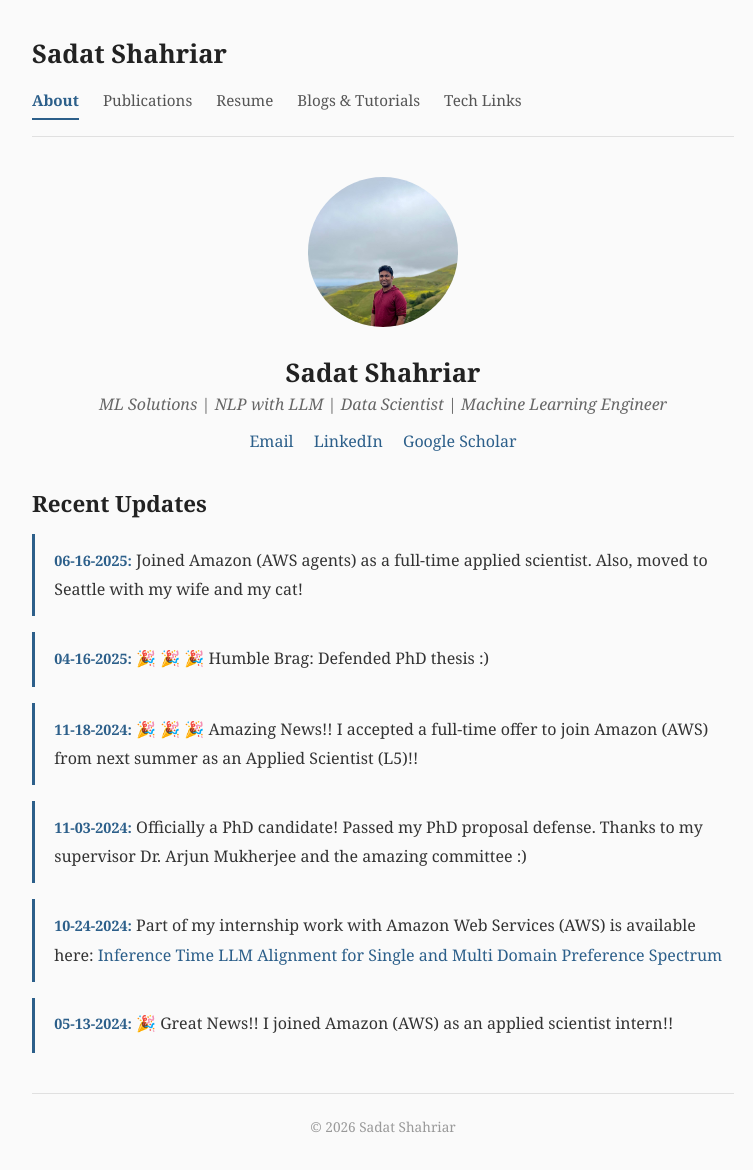
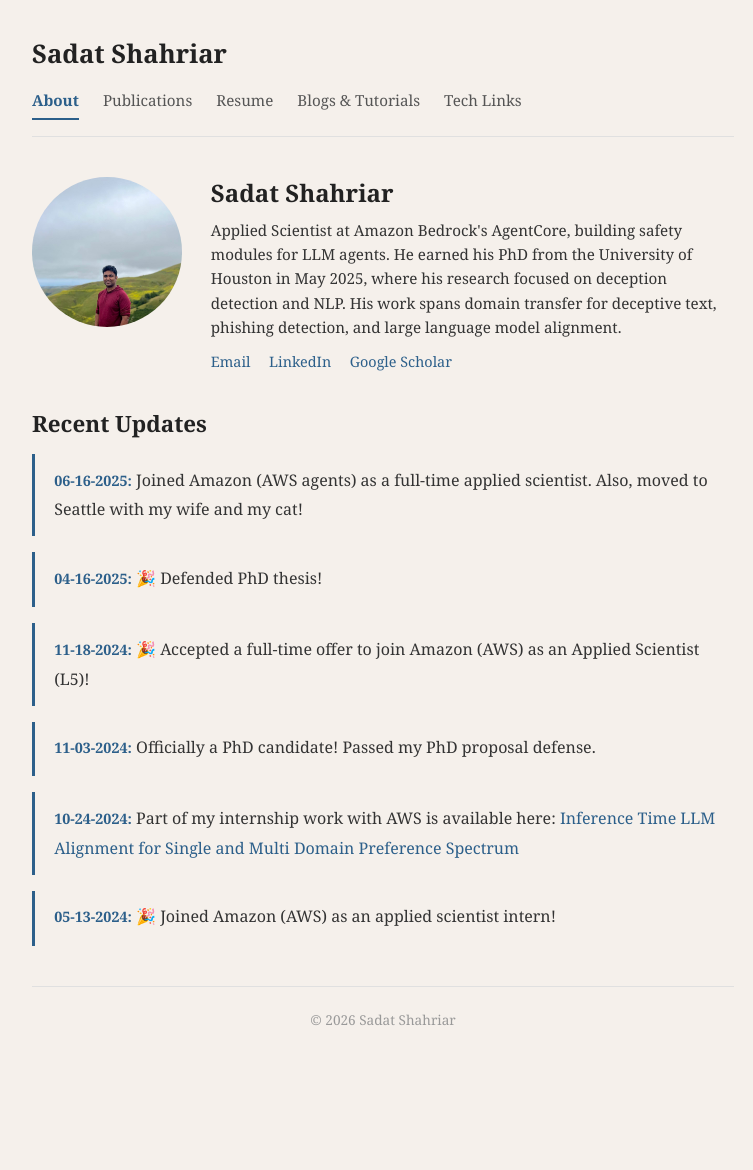
Before and after one commit to sadat1971/sadat1971.github.io, a Jekyll site: the page built from index.md, in a window 1280 px wide. Shown: the whole page, without its empty margins (257-1010 px from the left). Built offline with Jekyll 4.4.1, drawn with Linux system fonts in a browser that asks for light colours; after the commit the page ends 1063 px from its top, so only the background shows below that.

Commit message:
style imporvement

```diff
--- a/assets/css/style.css
+++ b/assets/css/style.css
@@ -8,7 +8,7 @@
 
 body {
   font-family: 'Georgia', 'Times New Roman', serif;
-  background-color: #fafafa;
+  background-color: #f5f0eb;
   color: #333;
   line-height: 1.7;
   margin: 0;
@@ -121,39 +121,39 @@ img {
    Profile Section
    ========================================================================== */
 
-.profile-section {
-  text-align: center;
+.profile-row {
+  display: flex;
+  align-items: flex-start;
+  gap: 1.8em;
   margin-bottom: 2em;
 }
 
-.profile-section img,
-.profile-photo {
+.profile-row .profile-photo {
   width: 150px;
   height: 150px;
   border-radius: 50%;
   object-fit: cover;
-  margin-bottom: 0.8em;
+  flex-shrink: 0;
 }
 
-.profile-section h1,
-.profile-name {
-  font-size: 1.6em;
-  margin: 0.3em 0 0.1em;
+.profile-bio h1 {
+  font-size: 1.5em;
+  margin: 0 0 0.4em;
 }
 
-.profile-section p,
-.profile-tagline {
-  color: #666;
-  font-style: italic;
+.profile-bio p {
   margin: 0 0 0.6em;
+  font-size: 0.95em;
+  line-height: 1.6;
 }
 
 .profile-links {
-  margin-top: 0.5em;
+  margin-top: 0.4em;
 }
 
 .profile-links a {
-  margin: 0 0.5em;
+  margin-right: 1em;
+  font-size: 0.9em;
 }
 
 /* ==========================================================================
@@ -271,8 +271,13 @@ ol.publication-list {
     color: #2c5f8a;
   }
 
-  .profile-section img,
-  .profile-photo {
+  .profile-row {
+    flex-direction: column;
+    align-items: center;
+    text-align: center;
+  }
+
+  .profile-row .profile-photo {
     width: 120px;
     height: 120px;
   }
--- a/index.md
+++ b/index.md
@@ -3,14 +3,16 @@ layout: default
 title: About
 ---
 
-<div class="profile-section">
+<div class="profile-row">
   <img src="/docs/images/piash.jpg" alt="Sadat Shahriar" class="profile-photo">
-  <h1>Sadat Shahriar</h1>
-  <p>ML Solutions | NLP with LLM | Data Scientist | Machine Learning Engineer</p>
-  <div class="profile-links">
-    <a href="mailto:sadat.shahriar.03@gmail.com">Email</a>
-    <a href="https://www.linkedin.com/in/sadat-shahriar/" target="_blank">LinkedIn</a>
-    <a href="https://scholar.google.com/citations?user=8whkcEsAAAAJ&hl=en" target="_blank">Google Scholar</a>
+  <div class="profile-bio">
+    <h1>Sadat Shahriar</h1>
+    <p>Applied Scientist at Amazon Bedrock's AgentCore, building safety modules for LLM agents. He earned his PhD from the University of Houston in May 2025, where his research focused on deception detection and NLP. His work spans domain transfer for deceptive text, phishing detection, and large language model alignment.</p>
+    <div class="profile-links">
+      <a href="mailto:sadat.shahriar.03@gmail.com">Email</a>
+      <a href="https://www.linkedin.com/in/sadat-shahriar/" target="_blank">LinkedIn</a>
+      <a href="https://scholar.google.com/citations?user=8whkcEsAAAAJ&hl=en" target="_blank">Google Scholar</a>
+    </div>
   </div>
 </div>
 
@@ -18,9 +20,9 @@ title: About
 
 <ul class="updates-list">
   <li><strong>06-16-2025:</strong> Joined Amazon (AWS agents) as a full-time applied scientist. Also, moved to Seattle with my wife and my cat!</li>
-  <li><strong>04-16-2025:</strong> 🎉 🎉 🎉 Humble Brag: Defended PhD thesis :)</li>
-  <li><strong>11-18-2024:</strong> 🎉 🎉 🎉 Amazing News!! I accepted a full-time offer to join Amazon (AWS) from next summer as an Applied Scientist (L5)!!</li>
-  <li><strong>11-03-2024:</strong> Officially a PhD candidate! Passed my PhD proposal defense. Thanks to my supervisor Dr. Arjun Mukherjee and the amazing committee :)</li>
-  <li><strong>10-24-2024:</strong> Part of my internship work with Amazon Web Services (AWS) is available here: <a href="https://arxiv.org/pdf/2410.19206">Inference Time LLM Alignment for Single and Multi Domain Preference Spectrum</a></li>
-  <li><strong>05-13-2024:</strong> 🎉 Great News!! I joined Amazon (AWS) as an applied scientist intern!!</li>
+  <li><strong>04-16-2025:</strong> 🎉 Defended PhD thesis!</li>
+  <li><strong>11-18-2024:</strong> 🎉 Accepted a full-time offer to join Amazon (AWS) as an Applied Scientist (L5)!</li>
+  <li><strong>11-03-2024:</strong> Officially a PhD candidate! Passed my PhD proposal defense.</li>
+  <li><strong>10-24-2024:</strong> Part of my internship work with AWS is available here: <a href="https://arxiv.org/pdf/2410.19206">Inference Time LLM Alignment for Single and Multi Domain Preference Spectrum</a></li>
+  <li><strong>05-13-2024:</strong> 🎉 Joined Amazon (AWS) as an applied scientist intern!</li>
 </ul>
```
